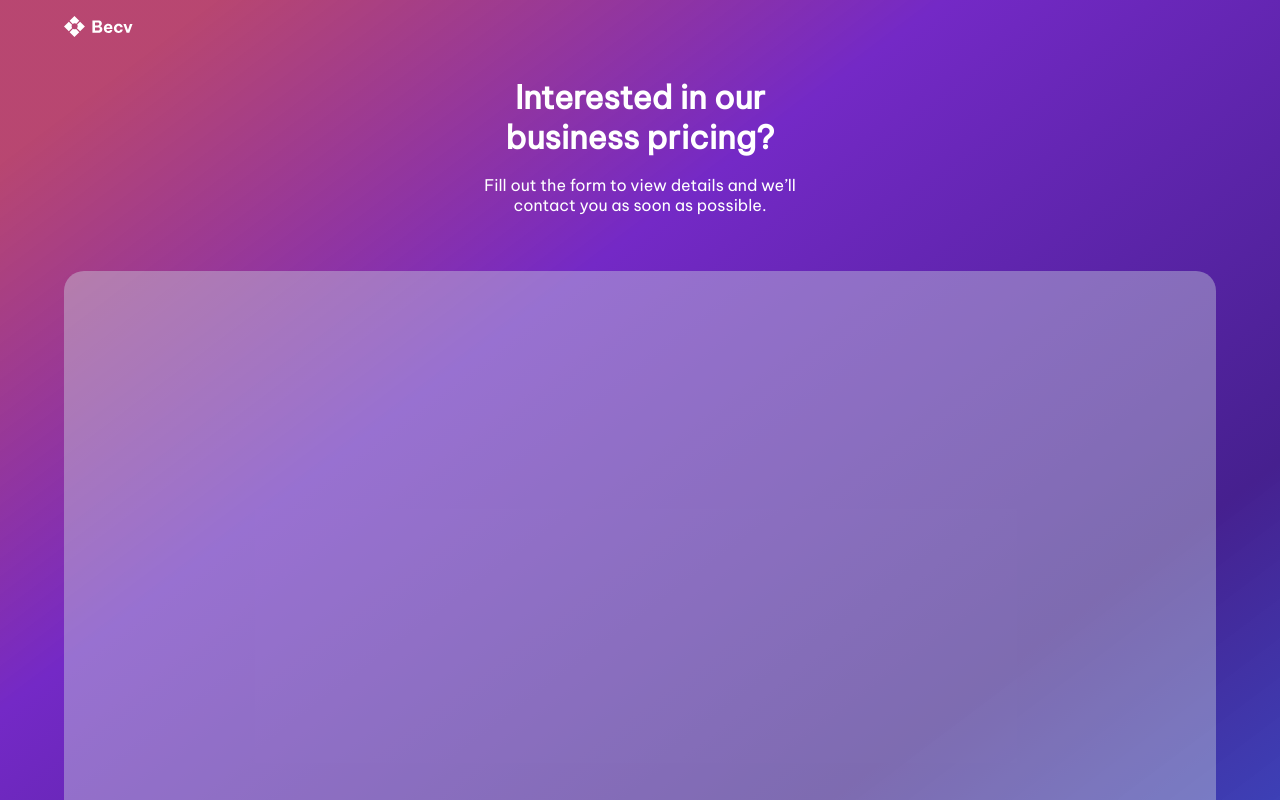
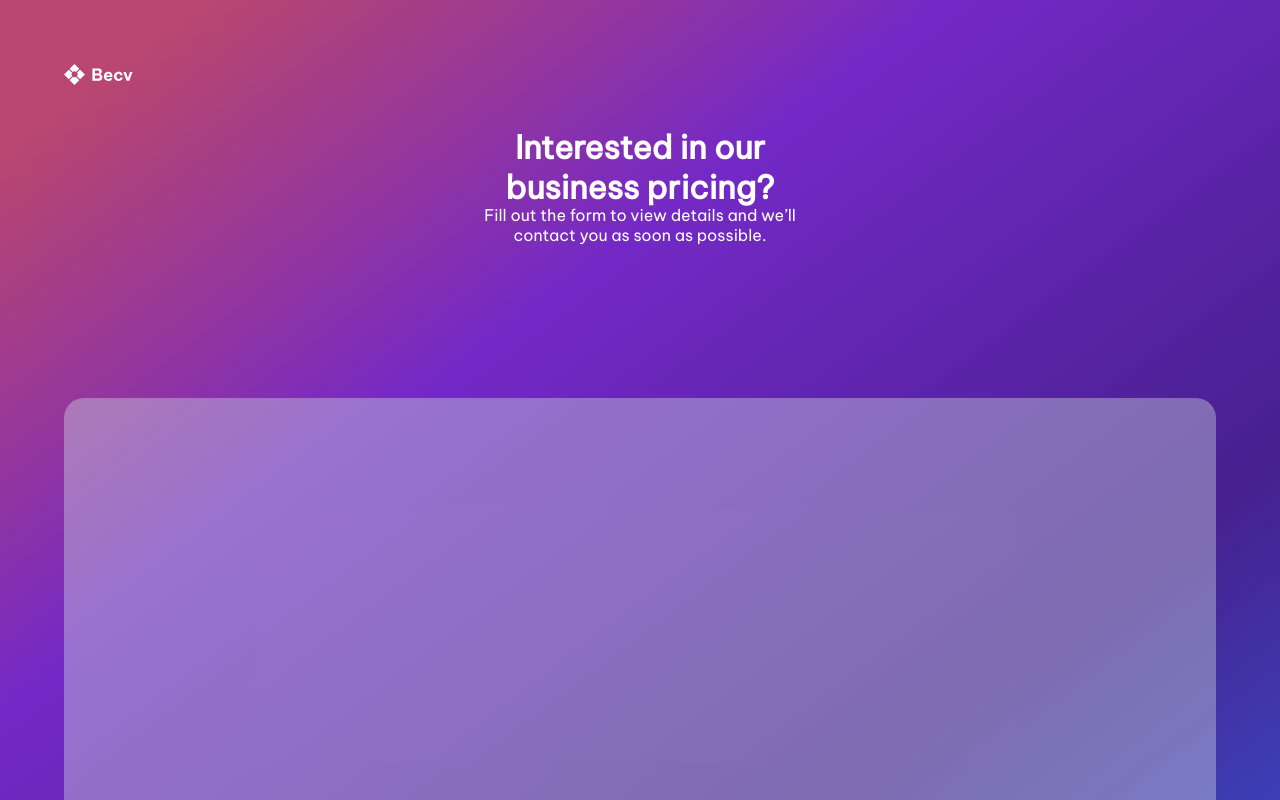
Before and after one commit to Slade-the-coder/Responsive-Contact-page, a plain HTML site: page docs/index.html in a window 1280 px wide. Drawn offline with Linux system fonts and the light colour scheme.

Commit message:
making progress

```diff
--- a/docs/style.css
+++ b/docs/style.css
@@ -13,8 +13,8 @@
     width: 160px;
     height: 21px;
     position: relative;
-    left: 5%;
-    top: 2%;
+    margin-left: 5%;
+    margin-top: 5%;
 }
 
 .bg-svg {
@@ -39,8 +39,6 @@ p {
     color: #FFFFFF;
     font-family: "BeVietnamPro";
     text-align: center;
-    position: relative;
-    top: 5%;
 }
 
 span.head {
@@ -50,6 +48,7 @@ span.head {
     width: 300px;
     height: 82px;
     display: inline-block;
+    margin-top: 2%;
 }
 
 span.instruction {
@@ -58,20 +57,22 @@ span.instruction {
     display: inline-block;
     width: 350px;
     height: 40px;
+    margin-top: -2%;
 }
 
 .form-area {
     background-color: #cdd5e06a;
     position: relative;
     margin: auto;
-    top: 10%;
     /* margin-bottom: 50px; */
     width: 90%;
-    height: 70%;
+    height: 67%;
     border-radius: 20px;
+    margin-top: 12%;
 }
 
 .space-beneath {
     width: 100%;
-    height: 15%;
+    height: 4%;
+    position: relative;
 }
```
